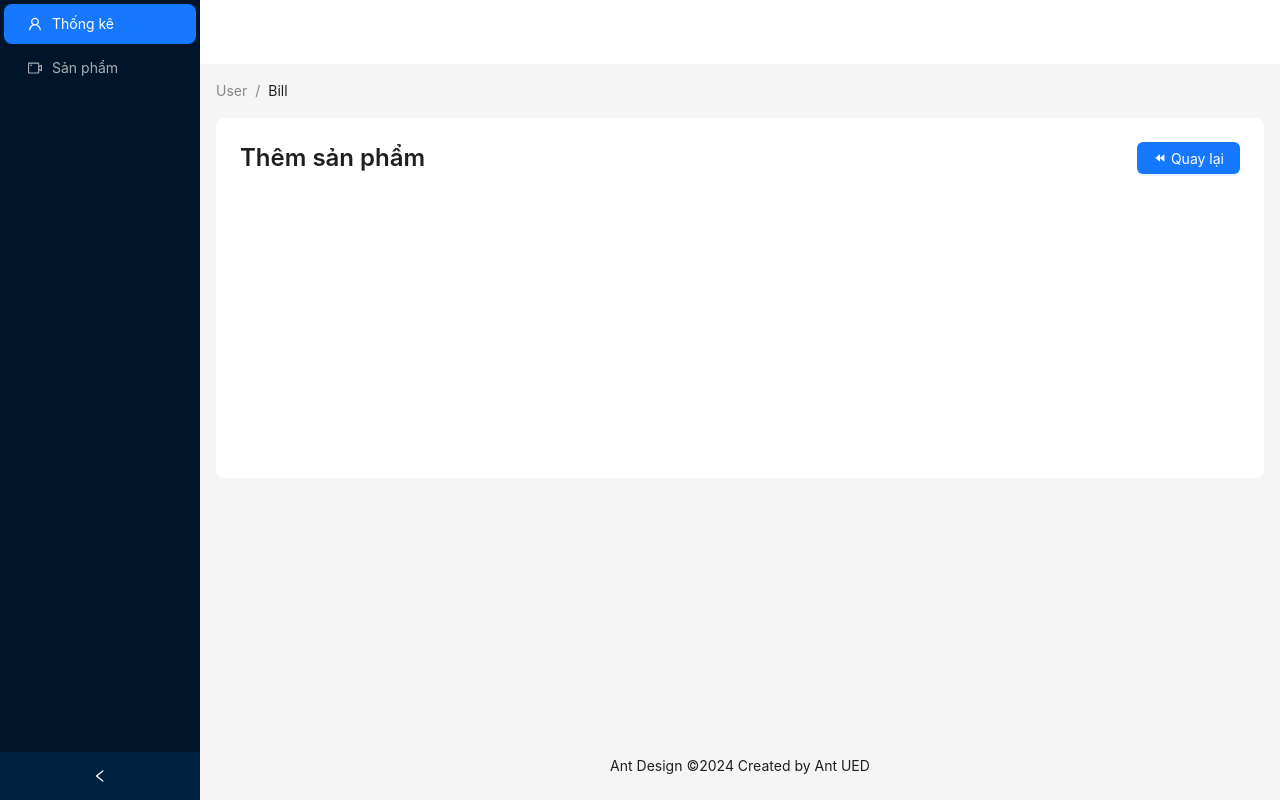
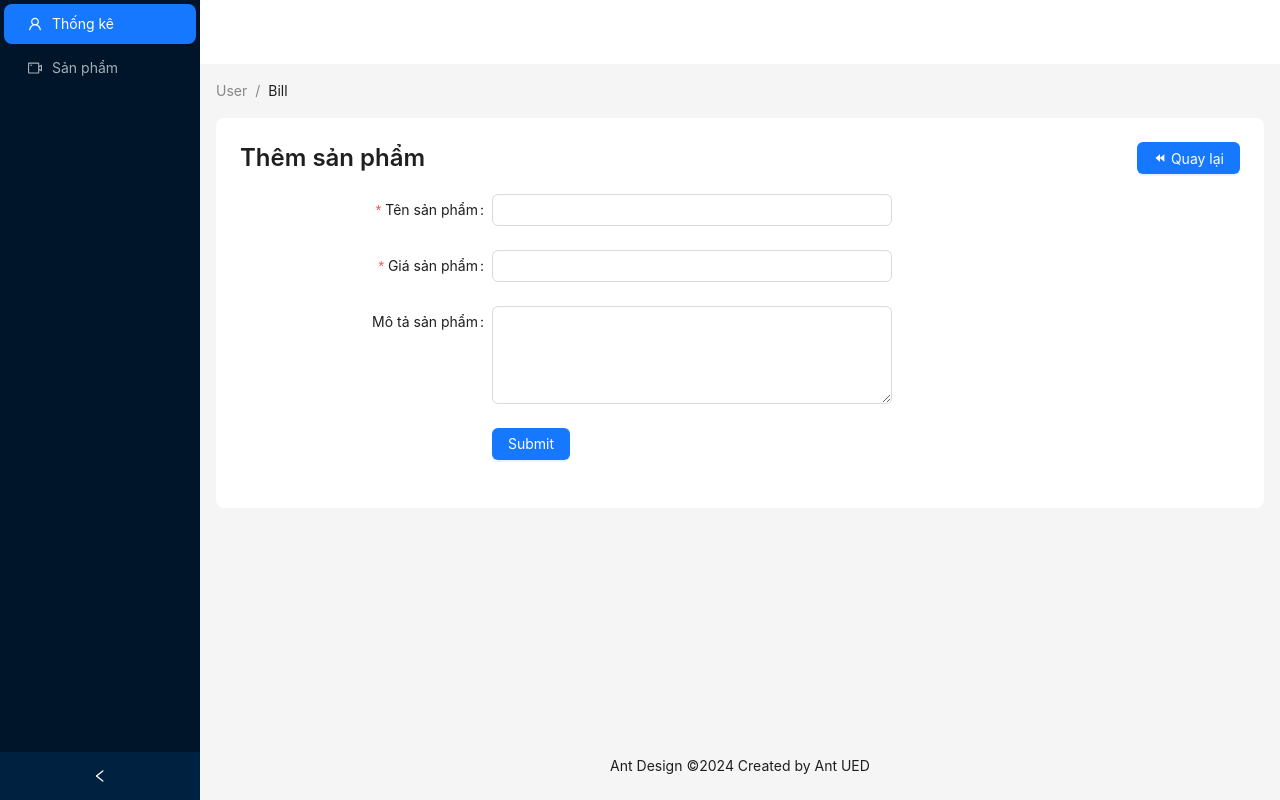
Before and after one commit to datlt2306/FPL-WEB209, a React (Vite) app in the folder SU24/fe/: page /admin/products/add in a window 1280 px wide. Built offline with nearby package versions, Linux system fonts and the light colour scheme.

Commit message:
WD18332 - Buổi 8

```diff
--- a/SU24/fe/db.json
+++ b/SU24/fe/db.json
@@ -1,14 +1,27 @@
 {
   "products": [
     {
-      "id": 10,
-      "name": "Product 10",
-      "price": 11.99,
-      "image": "https://picsum.photos/id/19/300/300",
-      "description": "This is product 10",
-      "discount": 0.25,
-      "quantity": 90,
-      "featured": true
+      "name": "Sản phẩm 1  update",
+      "price": "100",
+      "description": "Mô tả 1",
+      "id": 1
+    },
+    {
+      "name": "Sản phẩm 2 update 1",
+      "price": "200",
+      "description": "Mô tả 2",
+      "id": 2
+    },
+    {
+      "name": "Sản phẩm 3 update",
+      "price": "300",
+      "description": "mô tả 3",
+      "id": 3
+    },
+    {
+      "name": "12313",
+      "price": "123213",
+      "id": 4
     }
   ]
 }
--- a/SU24/fe/src/components/SkeletonTable.tsx
+++ b/SU24/fe/src/components/SkeletonTable.tsx
@@ -1,4 +1,4 @@
-import { Skeleton } from "@/components/ui/skeleton"; // Đường dẫn tới component Skeleton của bạn
+import { Skeleton } from "antd";
 
 const SkeletonTable = () => {
     return (
@@ -10,7 +10,7 @@ const SkeletonTable = () => {
                             scope="col"
                             className="px-6 py-3 bg-gray-50 text-left text-xs font-medium text-gray-500 uppercase tracking-wider"
                         >
-                            <Skeleton className="h-4 w-[100px]" />
+                            <Skeleton />
                         </th>
                         <th
                             scope="col"
--- a/SU24/fe/src/pages/(dashboard)/products/add/page.tsx
+++ b/SU24/fe/src/pages/(dashboard)/products/add/page.tsx
@@ -1,13 +1,48 @@
-import { BackwardFilled } from "@ant-design/icons";
-import { Button } from "antd";
-import React from "react";
+import instance from "@/configs/axios";
+import { BackwardFilled, Loading3QuartersOutlined } from "@ant-design/icons";
+import { useMutation } from "@tanstack/react-query";
+import { Button, Form, FormProps, Input, message } from "antd";
+import TextArea from "antd/es/input/TextArea";
 import { Link } from "react-router-dom";
 
-type Props = {};
+type FieldType = {
+    name?: string;
+    price?: number;
+    description?: string;
+};
 
-const ProductAddPage = (props: Props) => {
+const ProductAddPage = () => {
+    const [messageApi, contextHolder] = message.useMessage();
+    const [form] = Form.useForm();
+    const { mutate, isPending } = useMutation({
+        mutationFn: async (product: FieldType) => {
+            try {
+                return await instance.post(`/products`, product);
+            } catch (error) {
+                throw new Error(`Thêm sản phẩm thất bại`);
+            }
+        },
+        onSuccess: () => {
+            messageApi.open({
+                type: "success",
+                content: "Thêm sản phẩm thành công",
+            });
+            form.resetFields();
+        },
+        onError: (error) => {
+            messageApi.open({
+                type: "error",
+                content: error.message,
+            });
+        },
+    });
+    const onFinish: FormProps<FieldType>["onFinish"] = (values) => {
+        console.log("Success:", values);
+        mutate(values);
+    };
     return (
         <div>
+            {contextHolder}
             <div className="flex items-center justify-between mb-5">
                 <h1 className="text-2xl font-semibold">Thêm sản phẩm</h1>
                 <Button type="primary">
@@ -15,6 +50,46 @@ const ProductAddPage = (props: Props) => {
                         <BackwardFilled /> Quay lại
                     </Link>
                 </Button>
+            </div>
+            <div className="max-w-4xl mx-auto">
+                <Form
+                    form={form}
+                    name="basic"
+                    labelCol={{ span: 8 }}
+                    wrapperCol={{ span: 16 }}
+                    style={{ maxWidth: 600 }}
+                    onFinish={onFinish}
+                >
+                    <Form.Item<FieldType>
+                        label="Tên sản phẩm"
+                        name="name"
+                        rules={[{ required: true, message: "Tên sản phẩm bắt buộc phải có!" }]}
+                    >
+                        <Input disabled={isPending} />
+                    </Form.Item>
+                    <Form.Item<FieldType>
+                        label="Giá sản phẩm"
+                        name="price"
+                        rules={[{ required: true, message: "Giá sản phẩm bắt buộc phải có!" }]}
+                    >
+                        <Input disabled={isPending} />
+                    </Form.Item>
+                    <Form.Item<FieldType> label="Mô tả sản phẩm" name="description">
+                        <TextArea rows={4} disabled={isPending} />
+                    </Form.Item>
+                    <Form.Item wrapperCol={{ offset: 8, span: 16 }}>
+                        <Button type="primary" htmlType="submit" disabled={isPending}>
+                            {isPending ? (
+                                <>
+                                    <Loading3QuartersOutlined className="animate-spin mr-2" />
+                                    Submit
+                                </>
+                            ) : (
+                                "Submit"
+                            )}
+                        </Button>
+                    </Form.Item>
+                </Form>
             </div>
         </div>
     );
--- a/SU24/fe/src/pages/(dashboard)/products/edit/page.tsx
+++ b/SU24/fe/src/pages/(dashboard)/products/edit/page.tsx
@@ -1,9 +1,126 @@
-import React from "react";
+import instance from "@/configs/axios";
+import { BackwardFilled, Loading3QuartersOutlined } from "@ant-design/icons";
+import { useMutation, useQuery, useQueryClient } from "@tanstack/react-query";
+import { Button, Form, FormProps, Input, message } from "antd";
+import TextArea from "antd/es/input/TextArea";
+import { Link, useParams } from "react-router-dom";
 
-type Props = {};
+type FieldType = {
+    name?: string;
+    price?: number;
+    description?: string;
+};
 
-const ProductEditPage = (props: Props) => {
-    return <div>ProductEditPage</div>;
+const ProductEditPage = () => {
+    const { id } = useParams();
+    const [messageApi, contextHolder] = message.useMessage();
+    const queryClient = useQueryClient();
+    const { data, isLoading, isError, error } = useQuery({
+        queryKey: ["product", id],
+        queryFn: async () => {
+            try {
+                return await instance.get(`/products/${id}`);
+            } catch (error) {
+                throw new Error(`Lấy sản phẩm thất bại`);
+            }
+        },
+    });
+
+    const { mutate, isPending } = useMutation({
+        mutationFn: async (product: FieldType) => {
+            try {
+                return await instance.put(`/products/${id}`, product);
+            } catch (error) {
+                throw new Error(`Cập nhật sản phẩm thất bại`);
+            }
+        },
+        onSuccess: () => {
+            messageApi.open({
+                type: "success",
+                content: "Cập nhật sản phẩm thành công",
+            });
+            queryClient.invalidateQueries({
+                queryKey: ["product"],
+            });
+        },
+        onError: (error) => {
+            messageApi.open({
+                type: "error",
+                content: error.message,
+            });
+        },
+    });
+    const onFinish: FormProps<FieldType>["onFinish"] = (values) => {
+        console.log("Success:", values);
+        mutate(values);
+    };
+    if (isLoading) return <div>Loading...</div>;
+    if (isError) return <div>{error.message}</div>;
+
+    return (
+        <div>
+            {contextHolder}
+            <div className="flex items-center justify-between mb-5">
+                <h1 className="text-2xl font-semibold">Cập nhật: {data?.data?.name}</h1>
+                <Button type="primary">
+                    <Link to={`/admin/products`}>
+                        <BackwardFilled /> Quay lại
+                    </Link>
+                </Button>
+            </div>
+            <div className="max-w-4xl mx-auto">
+                <Form
+                    name="basic"
+                    labelCol={{ span: 8 }}
+                    wrapperCol={{ span: 16 }}
+                    style={{ maxWidth: 600 }}
+                    initialValues={{ ...data?.data }}
+                    onFinish={onFinish}
+                    // onFinishFailed={onFinishFailed}
+                    // autoComplete="off"
+                >
+                    <Form.Item<FieldType>
+                        label="Tên sản phẩm"
+                        name="name"
+                        rules={[{ required: true, message: "Tên sản phẩm bắt buộc phải có!" }]}
+                    >
+                        <Input disabled={isPending} />
+                    </Form.Item>
+                    <Form.Item<FieldType>
+                        label="Giá sản phẩm"
+                        name="price"
+                        rules={[{ required: true, message: "Giá sản phẩm bắt buộc phải có!" }]}
+                    >
+                        <Input disabled={isPending} />
+                    </Form.Item>
+                    <Form.Item<FieldType> label="Mô tả sản phẩm" name="description">
+                        <TextArea rows={4} disabled={isPending} />
+                    </Form.Item>
+                    <Form.Item wrapperCol={{ offset: 8, span: 16 }}>
+                        <Button type="primary" htmlType="submit" disabled={isPending}>
+                            {isPending ? (
+                                <>
+                                    <Loading3QuartersOutlined className="animate-spin mr-2" />
+                                    Submit
+                                </>
+                            ) : (
+                                "Submit"
+                            )}
+                        </Button>
+                    </Form.Item>
+                </Form>
+            </div>
+        </div>
+    );
 };
 
 export default ProductEditPage;
+
+// Lấy id trên url
+// Sử dụng id để call api lấy dữ liệu sản phẩm
+// Hiển thị dữ liệu lên form
+// cập nhật sản phẩm
+// thông báo thành công
+// hoặc thông báo lỗi
+// Quay lại trang danh sách sản phẩm
+// ...
--- a/SU24/fe/src/pages/(dashboard)/products/page.tsx
+++ b/SU24/fe/src/pages/(dashboard)/products/page.tsx
@@ -1,11 +1,13 @@
 import { IProduct } from "@/common/types/product";
+import SkeletonTable from "@/components/SkeletonTable";
 import instance from "@/configs/axios";
 import { PlusCircleFilled } from "@ant-design/icons";
 import { useMutation, useQuery, useQueryClient } from "@tanstack/react-query";
-import { Button, Popconfirm, Table } from "antd";
+import { Button, message, Popconfirm, Skeleton, Table } from "antd";
 import { Link } from "react-router-dom";
 
 const ProductPage = () => {
+    const [messageApi, contextHolder] = message.useMessage();
     const queryClient = useQueryClient();
 
     const { data, isLoading, isError, error } = useQuery({
@@ -23,16 +25,23 @@ const ProductPage = () => {
             try {
                 return await instance.delete(`/products/${id}`);
             } catch (error) {
-                throw new Error("Call API thất bại");
+                throw new Error("Xóa sản phẩm thất bại");
             }
         },
         onSuccess: () => {
+            messageApi.open({
+                type: "success",
+                content: "Sản phẩm đã được xóa thành công",
+            });
             queryClient.invalidateQueries({
                 queryKey: ["products"],
             });
         },
         onError: (error) => {
-            throw error;
+            messageApi.open({
+                type: "success",
+                content: error.message,
+            });
         },
     });
     const dataSource = data?.data.map((product: IProduct) => ({
@@ -54,7 +63,7 @@ const ProductPage = () => {
             key: "action",
             render: (_: any, product: IProduct) => {
                 return (
-                    <>
+                    <div className="flex space-x-3">
                         <Popconfirm
                             title="Xóa sản phẩm"
                             description="Bạn có chắc chắn muốn xóa không?"
@@ -64,15 +73,18 @@ const ProductPage = () => {
                         >
                             <Button danger>Delete</Button>
                         </Popconfirm>
-                    </>
+                        <Button>
+                            <Link to={`/admin/products/${product.id}/edit`}>Cập nhật</Link>
+                        </Button>
+                    </div>
                 );
             },
         },
     ];
-    if (isLoading) return <div>Loading...</div>;
     if (isError) return <div>{error.message}</div>;
     return (
         <div>
+            {contextHolder}
             <div className="flex items-center justify-between mb-5">
                 <h1 className="text-2xl font-semibold">Quản lý sản phẩm</h1>
                 <Button type="primary">
@@ -81,7 +93,9 @@ const ProductPage = () => {
                     </Link>
                 </Button>
             </div>
-            <Table dataSource={dataSource} columns={columns} />
+            <Skeleton loading={isLoading} active>
+                <Table dataSource={dataSource} columns={columns} />
+            </Skeleton>
         </div>
     );
 };
```
